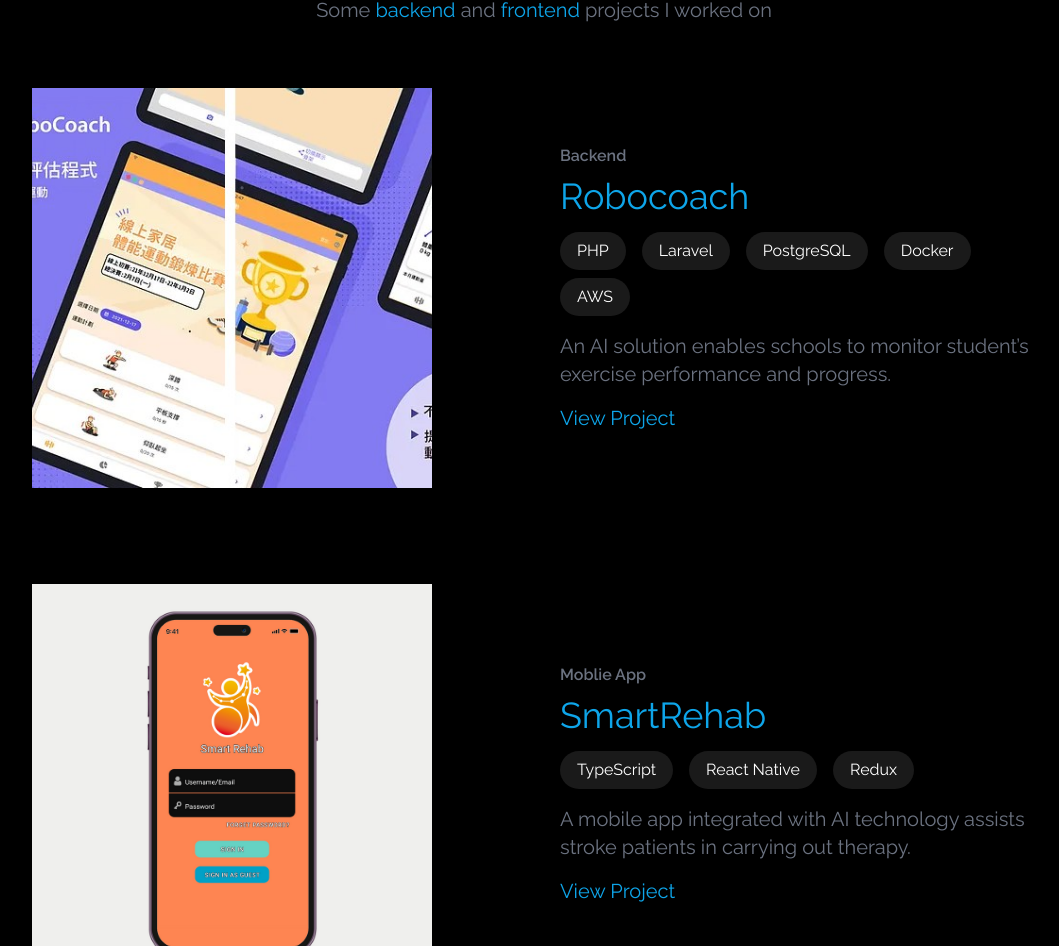
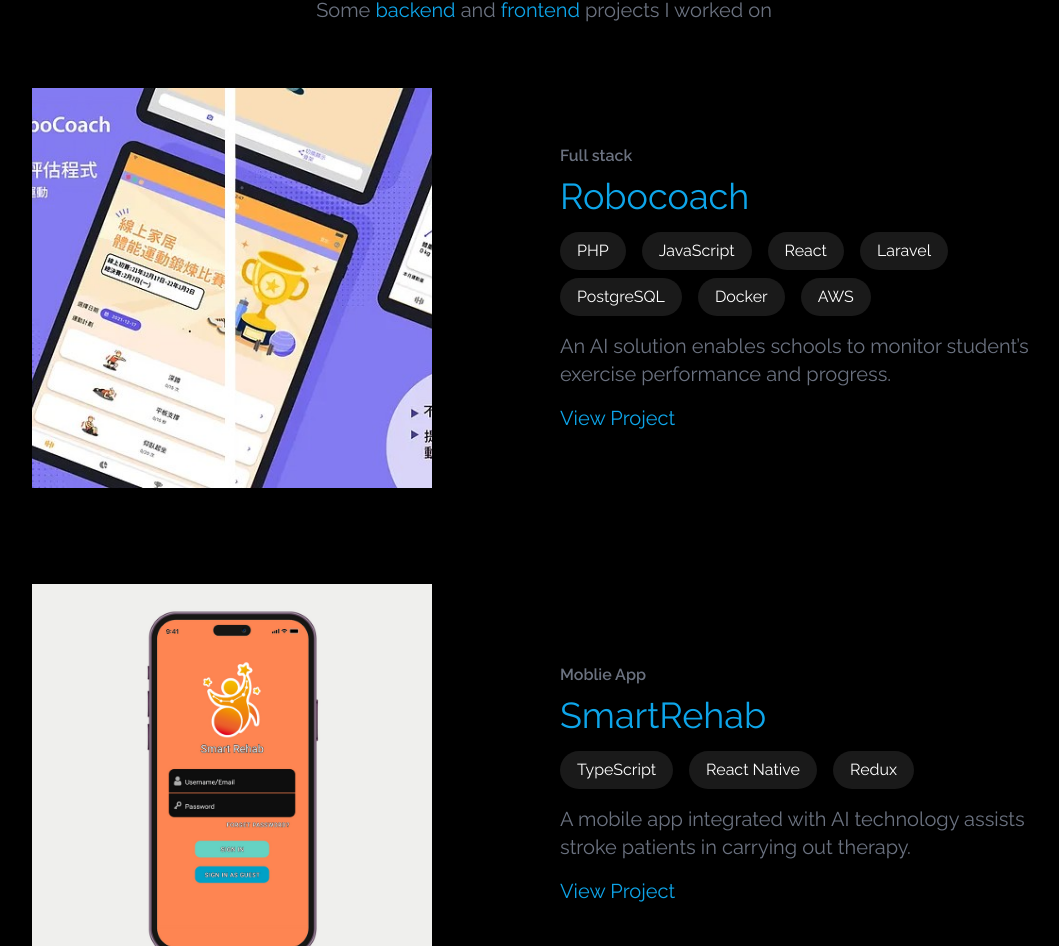
Before and after one commit to oscar22558/portfolio, a Next.js app in the folder ui/: page / in a window 1280 px wide. Shown: the part 3532-4478 px from the top of the page, without its empty margins (96-1155 px from the left). Built offline with nearby package versions, Linux system fonts and the light colour scheme.

Commit message:
Updated Projects section content

```diff
--- a/ui/app/(projects)/ProjectModels.ts
+++ b/ui/app/(projects)/ProjectModels.ts
@@ -3,13 +3,13 @@ import { ExternalLinks } from '../ExternalLinks'
 const  { robocoachHkuit, smartreahbSail, portfolio} = ExternalLinks
 export const ProjectModels = [
     {
-        category: "Backend",
+        category: "Full stack",
         img: "/robocoach-cover.jpg",
         title: "Robocoach",
         href: robocoachHkuit,
         githubLink: "",
         techTags: [
-            "PHP", "Laravel", "PostgreSQL", "Docker", "AWS"
+            "PHP", "JavaScript", "React", "Laravel", "PostgreSQL", "Docker", "AWS"
         ],
         description: "An AI solution enables schools to monitor student’s exercise performance and progress."
     },
```
